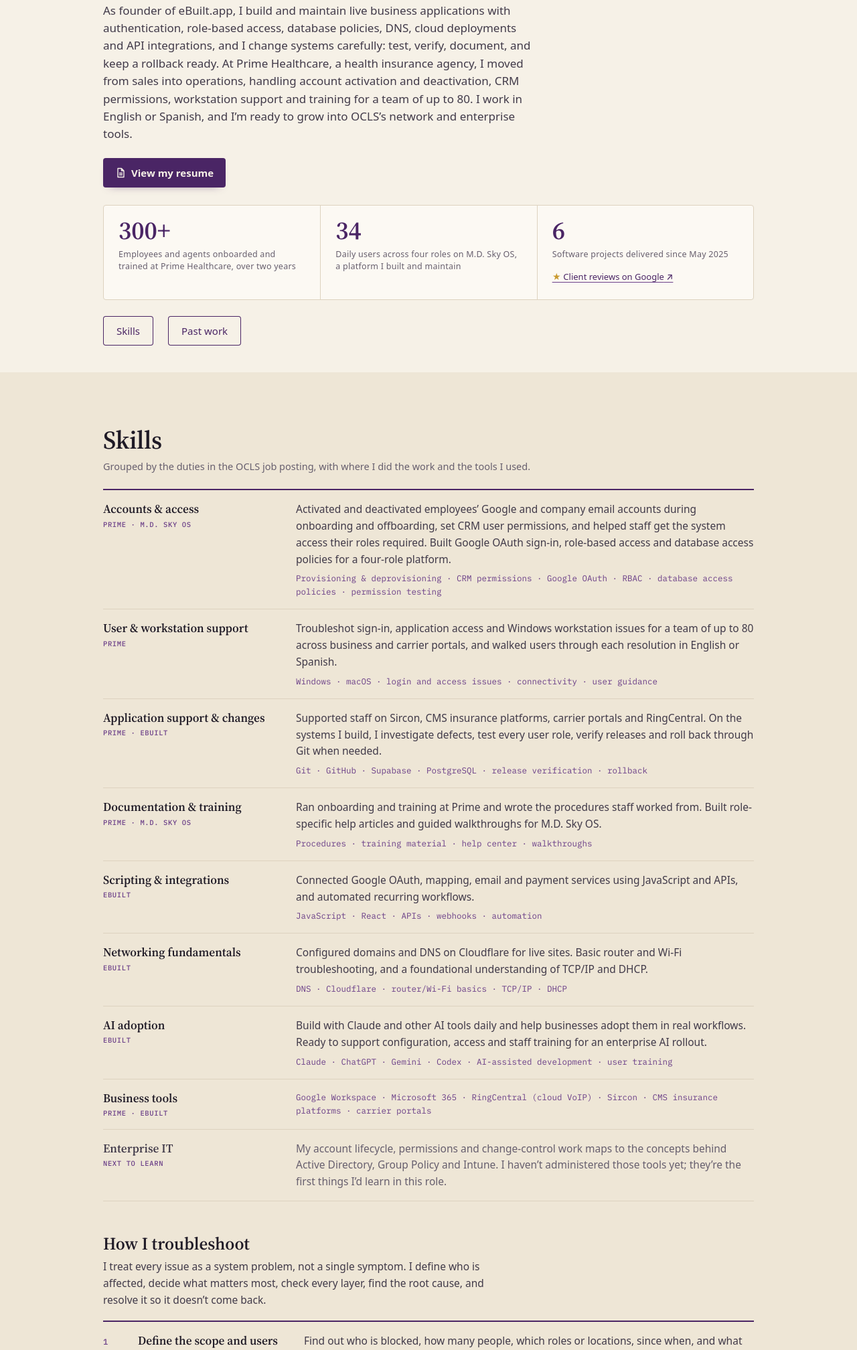
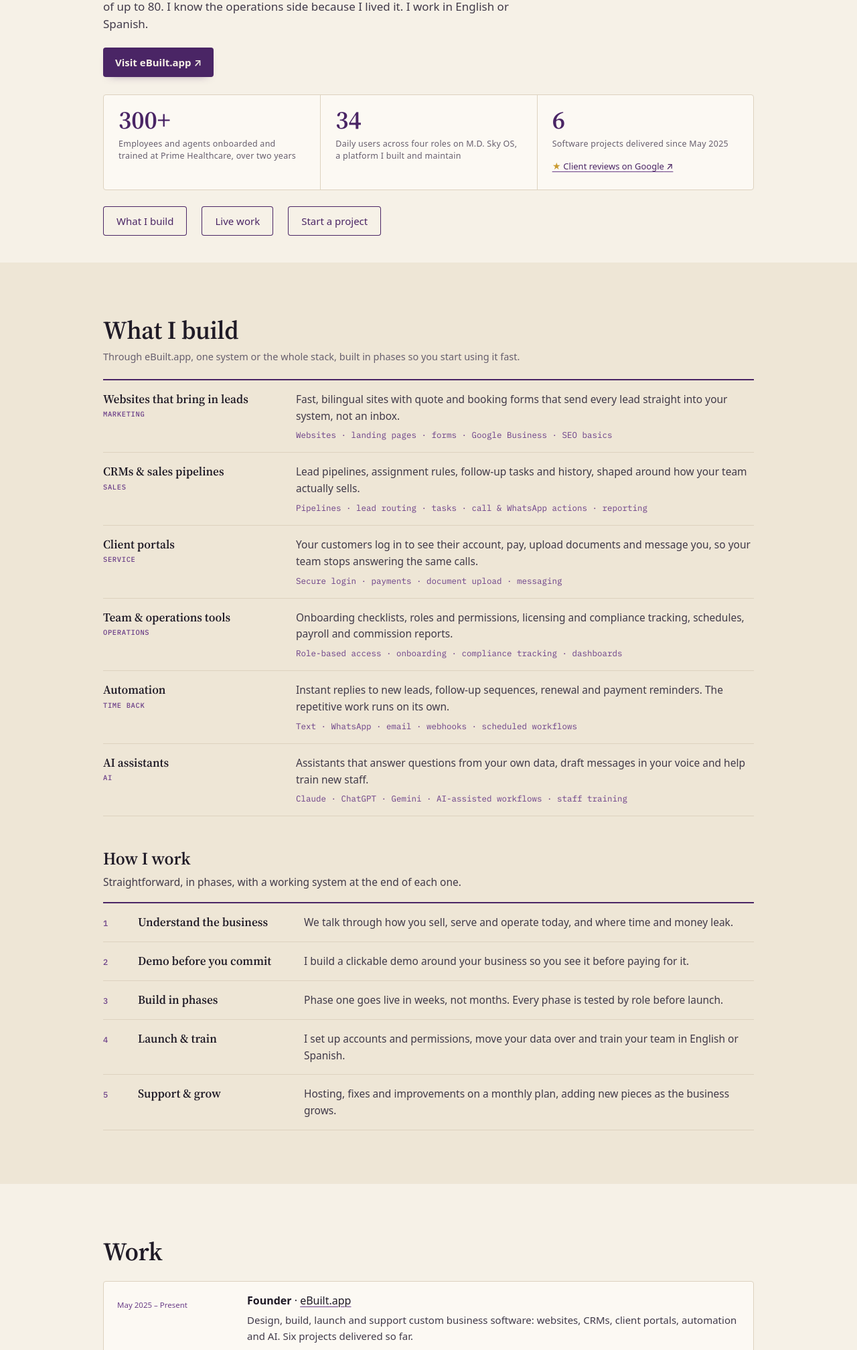
Before and after one commit to irenemartin1/irenemart-in, a plain HTML site: page index.html in a window 1280 px wide. Shown: the part 577-2593 px from the top of the page at 67% size. Drawn offline with Linux system fonts and the light colour scheme.

Commit message:
Turn homepage into eBuilt.app founder page
Co-Authored-By: Claude Opus 5.5 <noreply@anthropic.com>
Claude-Session: https://claude.ai/code/session_01LrH3mVMB65GQUGteAKFZzu

```diff
--- a/index.html
+++ b/index.html
@@ -3,24 +3,24 @@
 <head>
   <meta charset="utf-8">
   <meta name="viewport" content="width=device-width, initial-scale=1">
-  <title>Irene Martin: Systems &amp; Application Administration, Identity &amp; Access</title>
-  <meta name="description" content="Irene Martin, Orlando FL. Systems and application administration, identity and access, software development. Manages user accounts and access, supports applications, finds root causes, and documents and trains staff on changes.">
+  <title>Irene Martin — Founder of eBuilt.app · Custom Software for Businesses</title>
+  <meta name="description" content="Irene Martin, founder of eBuilt.app in Orlando, FL. I build websites, CRMs, client portals, automation and AI tools that businesses actually run on. English &amp; Spanish.">
   <meta name="author" content="Irene Martin">
   <meta name="theme-color" content="#f7f1e5">
   <link rel="canonical" href="https://irenemart.in/">
 
   <meta property="og:type" content="website">
   <meta property="og:site_name" content="Irene Martin">
-  <meta property="og:title" content="Irene Martin: Systems &amp; Application Administration, Identity &amp; Access">
-  <meta property="og:description" content="Systems &amp; application administration, identity &amp; access, software development. Orlando, Florida · English &amp; Spanish.">
+  <meta property="og:title" content="Irene Martin — Founder of eBuilt.app · Custom Software for Businesses">
+  <meta property="og:description" content="Founder of eBuilt.app. Websites, CRMs, client portals, automation &amp; AI for businesses. Orlando, Florida · English &amp; Spanish.">
   <meta property="og:url" content="https://irenemart.in/">
   <meta property="og:image" content="https://irenemart.in/assets/og-image.jpg">
   <meta property="og:image:width" content="1200">
   <meta property="og:image:height" content="630">
-  <meta property="og:image:alt" content="Irene Martin — IT systems, access and technical operations">
+  <meta property="og:image:alt" content="Irene Martin — Founder of eBuilt.app">
   <meta name="twitter:card" content="summary_large_image">
-  <meta name="twitter:title" content="Irene Martin: Systems &amp; Application Administration, Identity &amp; Access">
-  <meta name="twitter:description" content="Systems &amp; application administration, identity &amp; access, software development. Orlando, Florida · English &amp; Spanish.">
+  <meta name="twitter:title" content="Irene Martin — Founder of eBuilt.app · Custom Software for Businesses">
+  <meta name="twitter:description" content="Founder of eBuilt.app. Websites, CRMs, client portals, automation &amp; AI for businesses. Orlando, Florida · English &amp; Spanish.">
   <meta name="twitter:image" content="https://irenemart.in/assets/og-image.jpg">
 
   <link rel="icon" href="/favicon.svg" type="image/svg+xml">
@@ -34,11 +34,12 @@
 
 <header class="topbar" id="top">
   <div class="wrap topbar__inner">
-    <a class="brand" href="#top" aria-label="Irene Martin, Systems and Application Administration — back to top"><span class="brand__name">Irene Martin</span><span class="brand__sep" aria-hidden="true">|</span><span class="brand__role"><span class="hide-sm">Systems &amp; Application Administration</span><span class="show-sm">Systems &amp; App Admin</span></span></a>
+    <a class="brand" href="#top" aria-label="Irene Martin, Founder of eBuilt.app — back to top"><span class="brand__name">Irene Martin</span><span class="brand__sep" aria-hidden="true">|</span><span class="brand__role"><span class="hide-sm">Founder, eBuilt.app</span><span class="show-sm">Founder, eBuilt</span></span></a>
     <nav aria-label="Primary">
       <ul class="nav">
-        <li><a href="#skills">Skills</a></li>
-        <li><a href="#work">Past work</a></li>
+        <li><a href="#build">What I build</a></li>
+        <li><a href="#work">Work</a></li>
+        <li><a href="https://ebuilt.app" rel="noopener" target="_blank">eBuilt.app ↗</a></li>
         <li><a href="#contact">Contact</a></li>
       </ul>
     </nav>
@@ -62,10 +63,10 @@
       </div>
     </div>
 
-    <p class="eyebrow">Applying for IT Systems Administrator · Orange County Library System</p>
-    <h1 id="hero-title">I can help OCLS manage user accounts and access, support third-party applications, find the root cause of problems, and document and train staff on changes.</h1>
-    <p class="hero__lede">As founder of eBuilt.app, I build and maintain live business applications with authentication, role-based access, database policies, DNS, cloud deployments and API integrations, and I change systems carefully: test, verify, document, and keep a rollback ready. At Prime Healthcare, a health insurance agency, I moved from sales into operations, handling account activation and deactivation, CRM permissions, workstation support and training for a team of up to 80. I work in English or Spanish, and I’m ready to grow into OCLS’s network and enterprise tools.</p>
-    <p class="hero__resume"><a class="btn btn--resume" href="/resume/?v=r6"><svg class="ico" viewBox="0 0 16 16" aria-hidden="true" focusable="false"><path d="M4 1.5h5.5L13 5v9.5H4z M9.5 1.5V5H13 M6 8.5h5 M6 11h5" fill="none" stroke="currentColor" stroke-width="1.4" stroke-linejoin="round"/></svg>View my resume</a></p>
+    <p class="eyebrow">Founder · <a href="https://ebuilt.app" rel="noopener" target="_blank">eBuilt.app</a> · Orlando, FL</p>
+    <h1 id="hero-title">I build the software businesses actually run on.</h1>
+    <p class="hero__lede">I’m the founder of eBuilt.app. I design and build websites, CRMs, client portals, dashboards, automations and AI tools around how a business really works, then launch them and keep them running. Before eBuilt, I spent two years inside a health insurance agency, moving from sales to Administration Manager and running onboarding, training, licensing, permissions and operations for a team of up to 80. I know the operations side because I lived it. I work in English or Spanish.</p>
+    <p class="hero__resume"><a class="btn btn--resume" href="https://ebuilt.app" rel="noopener" target="_blank">Visit eBuilt.app ↗</a></p>
 
     <ul class="stats">
       <li><b>300+</b><span>Employees and agents onboarded and trained at Prime Healthcare, over two years</span></li>
@@ -74,37 +75,35 @@
     </ul>
 
     <p class="hero__actions">
-      <a class="btn btn--outline" href="#skills">Skills</a>
-      <a class="btn btn--outline" href="#work">Past work</a>
+      <a class="btn btn--outline" href="#build">What I build</a>
+      <a class="btn btn--outline" href="#work">Live work</a>
+      <a class="btn btn--outline" href="#contact">Start a project</a>
     </p>
   </div>
 </section>
 
-<!-- Skills -->
-<section class="section section--tint" id="skills" aria-labelledby="skills-title">
+<!-- What I build -->
+<section class="section section--tint" id="build" aria-labelledby="build-title">
   <div class="wrap">
-    <h2 id="skills-title" class="title">Skills</h2>
-    <p class="section__note">Grouped by the duties in the OCLS job posting, with where I did the work and the tools I used.</p>
+    <h2 id="build-title" class="title">What I build</h2>
+    <p class="section__note">Through eBuilt.app, one system or the whole stack, built in phases so you start using it fast.</p>
     <dl class="fit">
-      <div><dt>Accounts &amp; access<span>Prime · M.D. Sky OS</span></dt><dd>Activated and deactivated employees’ Google and company email accounts during onboarding and offboarding, set CRM user permissions, and helped staff get the system access their roles required. Built Google OAuth sign-in, role-based access and database access policies for a four-role platform.<p class="fit__tools">Provisioning &amp; deprovisioning · CRM permissions · Google OAuth · RBAC · database access policies · permission testing</p></dd></div>
-      <div><dt>User &amp; workstation support<span>Prime</span></dt><dd>Troubleshot sign-in, application access and Windows workstation issues for a team of up to 80 across business and carrier portals, and walked users through each resolution in English or Spanish.<p class="fit__tools">Windows · macOS · login and access issues · connectivity · user guidance</p></dd></div>
-      <div><dt>Application support &amp; changes<span>Prime · eBuilt</span></dt><dd>Supported staff on Sircon, CMS insurance platforms, carrier portals and RingCentral. On the systems I build, I investigate defects, test every user role, verify releases and roll back through Git when needed.<p class="fit__tools">Git · GitHub · Supabase · PostgreSQL · release verification · rollback</p></dd></div>
-      <div><dt>Documentation &amp; training<span>Prime · M.D. Sky OS</span></dt><dd>Ran onboarding and training at Prime and wrote the procedures staff worked from. Built role-specific help articles and guided walkthroughs for M.D. Sky OS.<p class="fit__tools">Procedures · training material · help center · walkthroughs</p></dd></div>
-      <div><dt>Scripting &amp; integrations<span>eBuilt</span></dt><dd>Connected Google OAuth, mapping, email and payment services using JavaScript and APIs, and automated recurring workflows.<p class="fit__tools">JavaScript · React · APIs · webhooks · automation</p></dd></div>
-      <div><dt>Networking fundamentals<span>eBuilt</span></dt><dd>Configured domains and DNS on Cloudflare for live sites. Basic router and Wi-Fi troubleshooting, and a foundational understanding of TCP/IP and DHCP.<p class="fit__tools">DNS · Cloudflare · router/Wi-Fi basics · TCP/IP · DHCP</p></dd></div>
-      <div><dt>AI adoption<span>eBuilt</span></dt><dd>Build with Claude and other AI tools daily and help businesses adopt them in real workflows. Ready to support configuration, access and staff training for an enterprise AI rollout.<p class="fit__tools">Claude · ChatGPT · Gemini · Codex · AI-assisted development · user training</p></dd></div>
-      <div><dt>Business tools<span>Prime · eBuilt</span></dt><dd><p class="fit__tools fit__tools--only">Google Workspace · Microsoft 365 · RingCentral (cloud VoIP) · Sircon · CMS insurance platforms · carrier portals</p></dd></div>
-      <div class="fit__next"><dt>Enterprise IT<span>Next to learn</span></dt><dd>My account lifecycle, permissions and change-control work maps to the concepts behind Active Directory, Group Policy and Intune. I haven’t administered those tools yet; they’re the first things I’d learn in this role.</dd></div>
+      <div><dt>Websites that bring in leads<span>Marketing</span></dt><dd>Fast, bilingual sites with quote and booking forms that send every lead straight into your system, not an inbox.<p class="fit__tools">Websites · landing pages · forms · Google Business · SEO basics</p></dd></div>
+      <div><dt>CRMs &amp; sales pipelines<span>Sales</span></dt><dd>Lead pipelines, assignment rules, follow-up tasks and history, shaped around how your team actually sells.<p class="fit__tools">Pipelines · lead routing · tasks · call &amp; WhatsApp actions · reporting</p></dd></div>
+      <div><dt>Client portals<span>Service</span></dt><dd>Your customers log in to see their account, pay, upload documents and message you, so your team stops answering the same calls.<p class="fit__tools">Secure login · payments · document upload · messaging</p></dd></div>
+      <div><dt>Team &amp; operations tools<span>Operations</span></dt><dd>Onboarding checklists, roles and permissions, licensing and compliance tracking, schedules, payroll and commission reports.<p class="fit__tools">Role-based access · onboarding · compliance tracking · dashboards</p></dd></div>
+      <div><dt>Automation<span>Time back</span></dt><dd>Instant replies to new leads, follow-up sequences, renewal and payment reminders. The repetitive work runs on its own.<p class="fit__tools">Text · WhatsApp · email · webhooks · scheduled workflows</p></dd></div>
+      <div><dt>AI assistants<span>AI</span></dt><dd>Assistants that answer questions from your own data, draft messages in your voice and help train new staff.<p class="fit__tools">Claude · ChatGPT · Gemini · AI-assisted workflows · staff training</p></dd></div>
     </dl>
 
-    <h3 class="subtitle" id="approach">How I troubleshoot</h3>
-    <p class="section__note steps__lede">I treat every issue as a system problem, not a single symptom. I define who is affected, decide what matters most, check every layer, find the root cause, and resolve it so it doesn’t come back.</p>
+    <h3 class="subtitle" id="approach">How I work</h3>
+    <p class="section__note steps__lede">Straightforward, in phases, with a working system at the end of each one.</p>
     <ol class="steps steps--deep">
-      <li><b>Define the scope and users</b> Find out who is blocked, how many people, which roles or locations, since when, and what work has stopped. One user and a whole department are different problems.</li>
-      <li><b>Prioritize by impact</b> Widespread or work-stopping issues come first. If people can’t work, I restore service with a safe workaround or rollback, then investigate.</li>
-      <li><b>Check the whole system</b> I go layer by layer: account and permissions, device, network and DNS, application, data and integrations. Compare a user who works with one who doesn’t to narrow it down.</li>
-      <li><b>Find the root cause</b> I reproduce it, capture the exact error, check recent changes, and test one cause at a time. A reset that clears the symptom isn’t the answer until I know why it happened.</li>
-      <li><b>Resolve, verify, close the loop</b> I apply the resolution within policy with a rollback ready, confirm it with the affected users, document the cause and resolution, update the guide or setting that prevents a repeat, and escalate anything beyond my access.</li>
+      <li><b>Understand the business</b> We talk through how you sell, serve and operate today, and where time and money leak.</li>
+      <li><b>Demo before you commit</b> I build a clickable demo around your business so you see it before paying for it.</li>
+      <li><b>Build in phases</b> Phase one goes live in weeks, not months. Every phase is tested by role before launch.</li>
+      <li><b>Launch &amp; train</b> I set up accounts and permissions, move your data over and train your team in English or Spanish.</li>
+      <li><b>Support &amp; grow</b> Hosting, fixes and improvements on a monthly plan, adding new pieces as the business grows.</li>
     </ol>
   </div>
 </section>
@@ -112,13 +111,13 @@
 <!-- Past work -->
 <section class="section" id="work" aria-labelledby="work-title">
   <div class="wrap">
-    <h2 id="work-title" class="title">Past work</h2>
+    <h2 id="work-title" class="title">Work</h2>
     <ol class="timeline">
       <li>
         <p class="timeline__date">May 2025 – Present</p>
         <div>
-          <p class="timeline__role"><b>Founder &amp; Software Systems Developer</b> · eBuilt.app</p>
-          <p>Build and support live business software for clients: configure authentication and permissions, troubleshoot defects, manage DNS and cloud deployments, verify releases and document changes. Six projects delivered so far.</p>
+          <p class="timeline__role"><b>Founder</b> · <a href="https://ebuilt.app" rel="noopener" target="_blank">eBuilt.app</a></p>
+          <p>Design, build, launch and support custom business software: websites, CRMs, client portals, automation and AI. Six projects delivered so far.</p>
         </div>
       </li>
       <li>
@@ -240,15 +239,16 @@
   <div class="wrap contact__grid">
     <div>
       <h2 id="contact-title" class="title">Contact</h2>
-      <p class="contact__note">Available to interview for the OCLS IT Systems Administrator role. Email is fastest.</p>
+      <p class="contact__note">Have a business that runs on spreadsheets, sticky notes and WhatsApp? Let’s talk. Email is fastest — hablo español.</p>
     </div>
     <div class="contact__links">
       <a class="contact__email" href="mailto:hello@irenemart.in">hello@irenemart.in</a>
+      <p><a class="btn btn--resume" href="https://ebuilt.app" rel="noopener" target="_blank">Visit eBuilt.app ↗</a></p>
       <p><a href="https://www.linkedin.com/in/irene-martin-a4ab85222" rel="noopener" target="_blank">LinkedIn<span class="sr-only"> (opens in new tab)</span> ↗</a> <a href="https://github.com/irenemartin1" rel="noopener" target="_blank">GitHub<span class="sr-only"> (opens in new tab)</span> ↗</a></p>
     </div>
   </div>
   <div class="wrap footer">
-    <p>© <span data-year>2026</span> Irene Martin · Orlando, Florida</p>
+    <p>© <span data-year>2026</span> Irene Martin · Founder, eBuilt.app · Orlando, Florida</p>
     <a href="#top">Back to top ↑</a>
   </div>
 </section>
```
